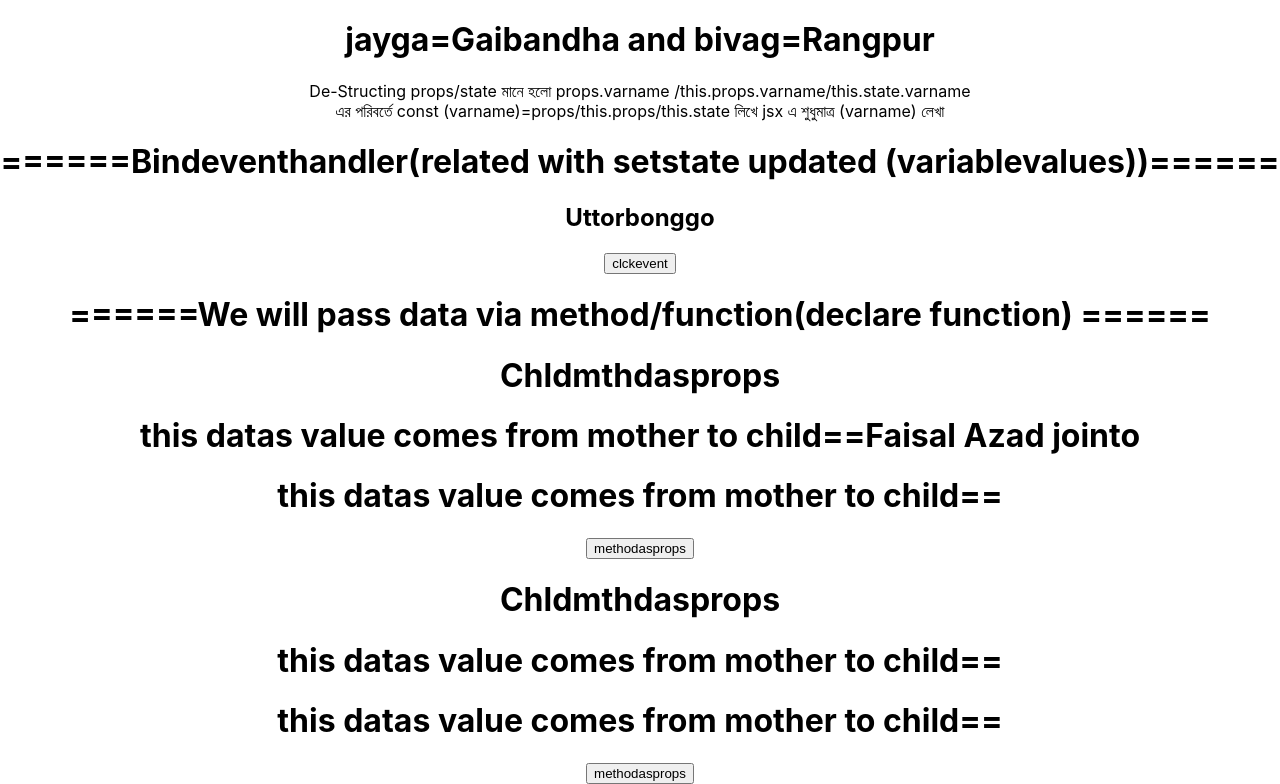
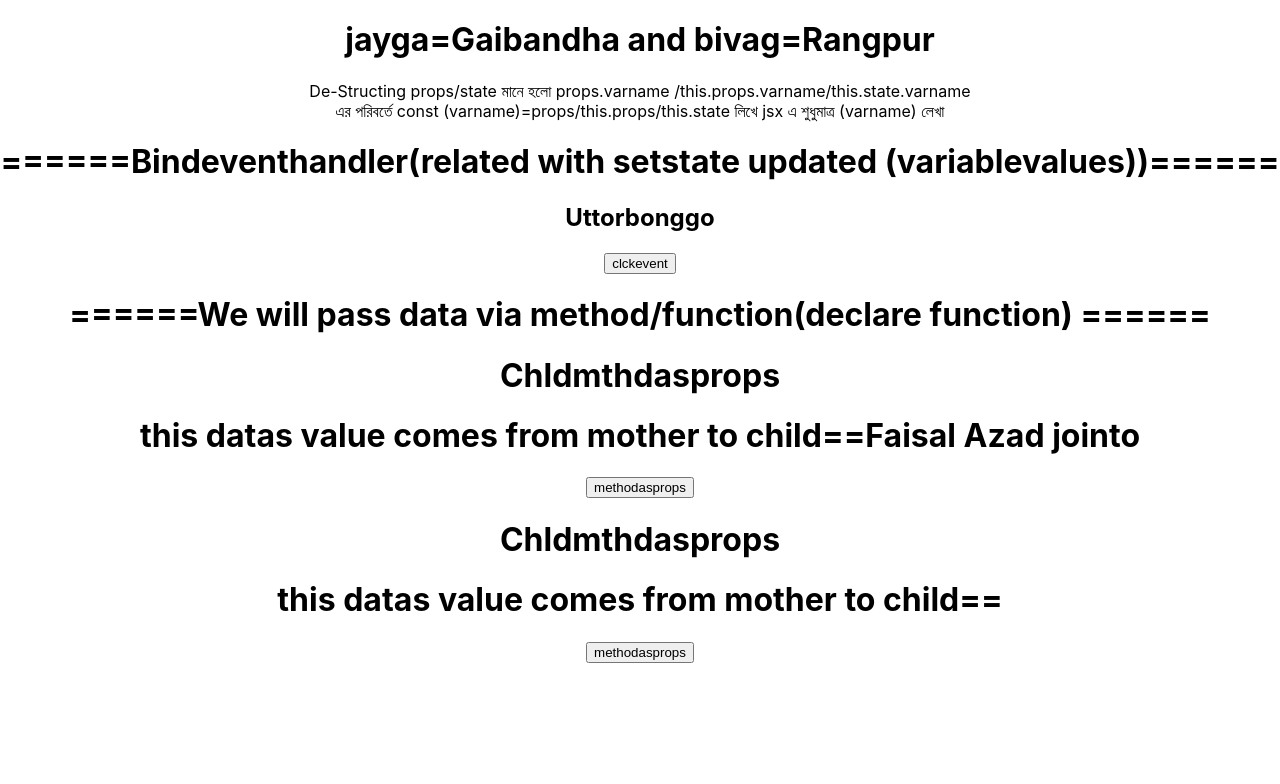
Before and after one commit to Shamsuzzaman321/dipreact, a React (Create React App) app: page / in a window 1280 px wide. Shown: the part 2494-3278 px from the top of the page. After the commit the page ends 3157 px from the top, so only its background shows below. Built offline with nearby package versions, Linux system fonts and the light colour scheme.

Commit message:
UPDATED props as method for functional and class component has been added successfully

```diff
--- a/src/components/Chldmthdasprops.js
+++ b/src/components/Chldmthdasprops.js
@@ -5,8 +5,7 @@ const Chldmthdasprops = (props) => {
 		<div>
 		<h1>Chldmthdasprops</h1>
 		<h1>this datas value comes from mother to child=={props.childvarname}</h1>
-		<h1>this datas value comes from mother to child=={props.childfuncname}</h1>
-		<button onClick={() => props.childfuncname()}>methodasprops</button>
+		<button onClick={() => props.childfuncname("argdatavarname")}>methodasprops</button>
 
 		</div>
 	)
--- a/src/components/Prntmthdasprops.js
+++ b/src/components/Prntmthdasprops.js
@@ -8,12 +8,9 @@ class Prntmthdasprops extends React.Component {
     }
 
   }
-  prntfunctioname =() => {
-  	this.state = {
-        funcname1: 'Gaibandha',
-        funcname2: 'Rangpur',
-        funcname3: 'Bogra'
-  	}
+  prntfunctioname =(argdatavarname) => {
+  	alert(`hello world! in here we will show the user name: ${this.state.varname} + ${argdatavarname}`);
+
   }
 
   render() {
```
Also changed, not shown: 1 other file (tests, documents, lock files or other folders).
